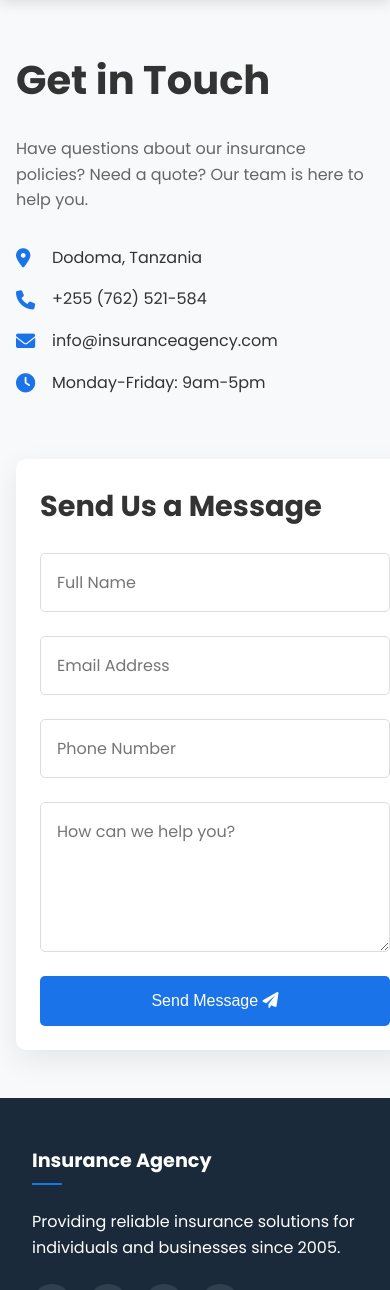
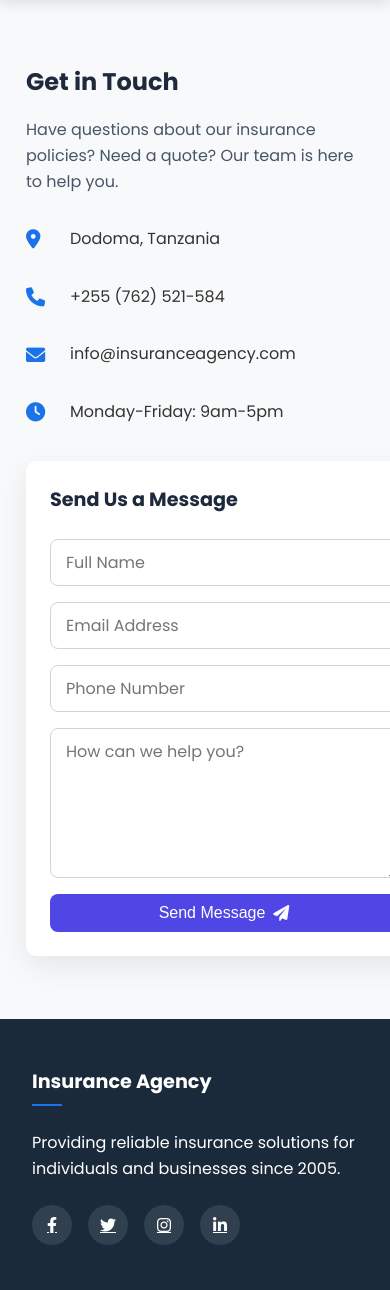
Before and after one commit to fredrickmugish/Insurance, a Django app: page /contact/ in a window 390 px wide; the page is wider, and only the part inside the window is pictured. Shown: the part 143-1433 px from the top of that part. Run offline with Django 5.2, Linux system fonts and the light colour scheme.

Commit message:
first commit

```diff
--- a/templates/contact.html
+++ b/templates/contact.html
@@ -28,7 +28,6 @@
 
         <div class="contact-form">
             <h3>Send Us a Message</h3>
-
             {% if messages %}
             {% for message in messages %}
             <div class="alert-message {% if message.tags %}alert-{{ message.tags }}{% endif %}">
@@ -56,6 +55,110 @@
 </section>
 
 <style>
+    /* Contact Section Responsive Styles */
+    .contact-container {
+        display: flex;
+        flex-wrap: wrap;
+        gap: 30px;
+        max-width: 1200px;
+        margin: 0 auto;
+        padding: 30px 20px;
+    }
+
+    .contact-info {
+        flex: 1 1 350px;
+    }
+
+    .contact-form {
+        flex: 1 1 450px;
+    }
+
+    .contact-info h2 {
+        font-size: 2rem;
+        margin-bottom: 1rem;
+        color: var(--gray-900, #1e293b);
+    }
+
+    .contact-info p {
+        color: var(--gray-600, #475569);
+        margin-bottom: 2rem;
+        line-height: 1.6;
+    }
+
+    .contact-details {
+        display: flex;
+        flex-direction: column;
+        gap: 1rem;
+    }
+
+    .contact-details div {
+        display: flex;
+        align-items: center;
+        gap: 1rem;
+    }
+
+    .contact-details i {
+        color: var(--primary, #4f46e5);
+        font-size: 1.2rem;
+        width: 20px;
+    }
+
+    .contact-form h3 {
+        font-size: 1.5rem;
+        margin-bottom: 1.5rem;
+        color: var(--gray-900, #1e293b);
+    }
+
+    .contact-form form {
+        display: flex;
+        flex-direction: column;
+        gap: 1rem;
+    }
+
+    .contact-form input,
+    .contact-form textarea {
+        padding: 12px 15px;
+        border: 1px solid var(--gray-300, #cbd5e1);
+        border-radius: 8px;
+        font-family: inherit;
+        font-size: 1rem;
+        transition: border-color 0.3s;
+    }
+
+    .contact-form input:focus,
+    .contact-form textarea:focus {
+        border-color: var(--primary, #4f46e5);
+        outline: none;
+        box-shadow: 0 0 0 3px rgba(79, 70, 229, 0.1);
+    }
+
+    .contact-form textarea {
+        min-height: 150px;
+        resize: vertical;
+    }
+
+    .contact-form button {
+        background-color: var(--primary, #4f46e5);
+        color: white;
+        padding: 12px 20px;
+        border: none;
+        border-radius: 8px;
+        font-size: 1rem;
+        font-weight: 500;
+        cursor: pointer;
+        display: flex;
+        align-items: center;
+        justify-content: center;
+        gap: 8px;
+        transition: all 0.3s ease;
+    }
+
+    .contact-form button:hover {
+        background-color: var(--primary-dark, #4338ca);
+        transform: translateY(-2px);
+        box-shadow: 0 4px 8px rgba(79, 70, 229, 0.2);
+    }
+
     /* Styled Alert Messages */
     .alert-message {
         position: relative;
@@ -67,16 +170,23 @@
         display: flex;
         justify-content: space-between;
         align-items: center;
+        width: 100%;
     }
 
     .alert-content {
         display: flex;
         align-items: center;
         gap: 10px;
+        flex-wrap: wrap;
     }
 
     .alert-content i {
         font-size: 1.2rem;
+        flex-shrink: 0;
+    }
+
+    .alert-content span {
+        word-break: break-word;
     }
 
     .alert-success {
@@ -112,6 +222,7 @@
         font-size: 1rem;
         padding: 0;
         transition: opacity 0.2s;
+        flex-shrink: 0;
     }
 
     .close-btn:hover {
@@ -138,6 +249,50 @@
             opacity: 0;
         }
     }
+
+    /* Additional responsive adjustments */
+    @media (max-width: 768px) {
+        .contact-container {
+            padding: 20px 15px;
+            gap: 20px;
+        }
+
+        .contact-info h2 {
+            font-size: 1.8rem;
+        }
+
+        .contact-form h3 {
+            font-size: 1.3rem;
+        }
+
+        .contact-form input,
+        .contact-form textarea,
+        .contact-form button {
+            padding: 10px 15px;
+        }
+    }
+
+    @media (max-width: 480px) {
+        .contact-container {
+            padding: 15px 10px;
+        }
+
+        .contact-info h2 {
+            font-size: 1.5rem;
+        }
+
+        .contact-form h3 {
+            font-size: 1.2rem;
+        }
+
+        .alert-message {
+            padding: 12px 15px;
+        }
+
+        .contact-details div {
+            gap: 8px;
+        }
+    }
 </style>
 
 <script>
```
Also changed, not shown: insurance_platform/settings.py (+13 -9 lines). Lines whose indentation alone changed are shown as unchanged.
